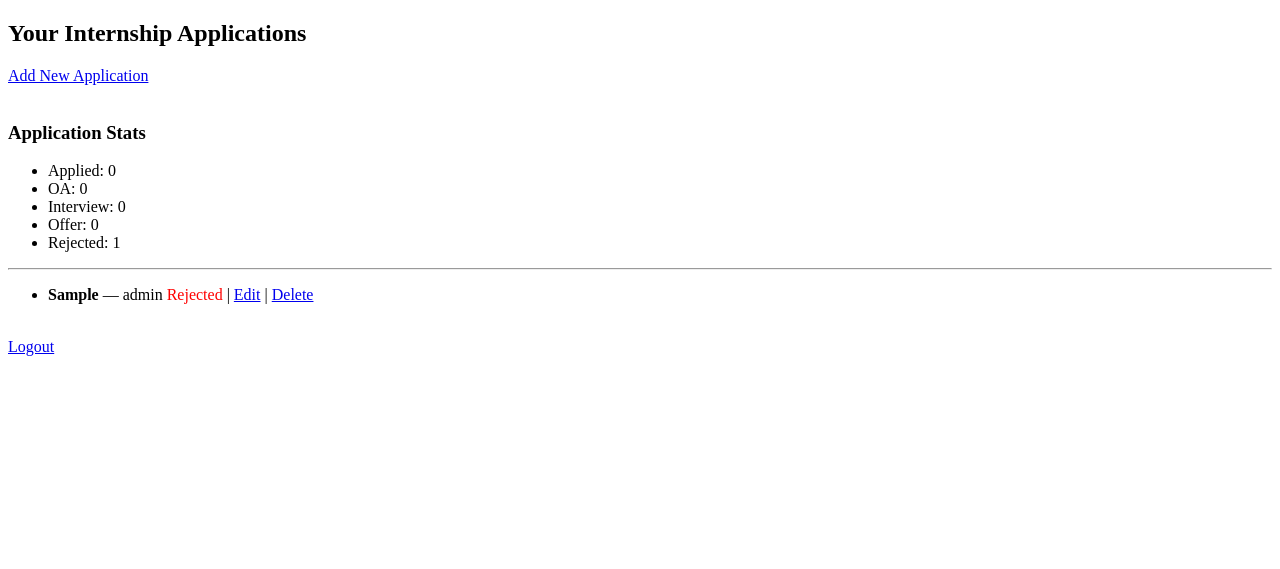
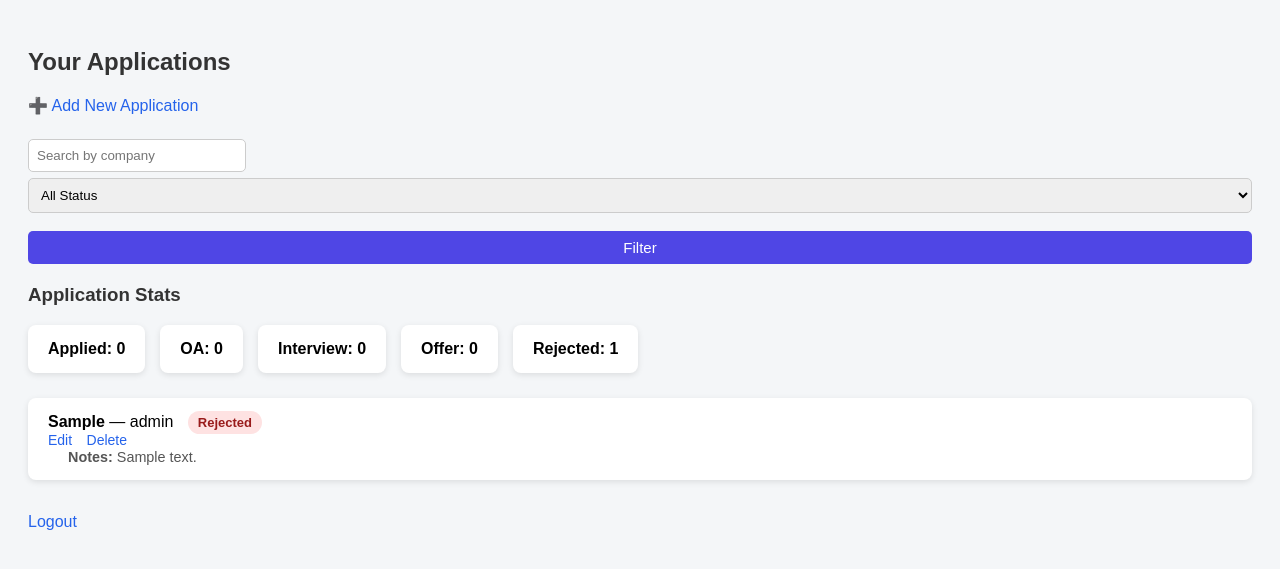
Before and after one commit to haripriya1028/internship-tracker, a Flask app: page /dashboard in a window 1280 px wide. Shown: the top 569 px of the page. Run offline with Flask 3, Linux system fonts and the light colour scheme; a user stored in the database is signed in; tables that the repository leaves empty hold one stand-in row (values such as "Sample post").

Commit message:
Improved UI

```diff
--- a/app.py
+++ b/app.py
@@ -3,7 +3,7 @@ from extensions import db, login_manager
 from flask_login import login_required, current_user
 from models.application import Application
 from flask import render_template
-
+from flask import request
 
 from config import Config
 
@@ -37,13 +37,22 @@ def create_app():
         return "Internship Tracker is running!"
 
 
-
     @app.route("/dashboard")
     @login_required
     def dashboard():
-        apps = Application.query.filter_by(user_id=current_user.id).all()
+        search = request.args.get("search", "")
+        status_filter = request.args.get("status", "")
 
-        # Count applications by status
+        query = Application.query.filter_by(user_id=current_user.id)
+
+        if search:
+            query = query.filter(Application.company.ilike(f"%{search}%"))
+
+        if status_filter:
+            query = query.filter_by(status=status_filter)
+
+        apps = query.all()
+
         stats = {
             "Applied": 0,
             "OA": 0,
@@ -59,8 +68,11 @@ def create_app():
         return render_template(
             "dashboard.html",
             applications=apps,
-            stats=stats
+            stats=stats,
+            search=search,
+            status_filter=status_filter
         )
+
 
 
 
--- a/routes/applications.py
+++ b/routes/applications.py
@@ -14,7 +14,7 @@ def add_application():
             company=request.form["company"],
             role=request.form["role"],
             status=request.form["status"],
-            notes=request.form["notes"],
+            notes = request.form.get("notes", ""),
             applied_date=date.today(),
             user_id=current_user.id
         )
@@ -42,7 +42,8 @@ def edit_application(id):
         db.session.commit()
         return redirect(url_for("dashboard"))
 
-    return render_template("edit_application.html", app=app)
+    return render_template("edit_application.html", application=app)
+
 
 
 @applications.route("/delete/<int:id>")
--- a/static/style.css
+++ b/static/style.css
@@ -0,0 +1,175 @@
+body {
+    font-family: Arial, sans-serif;
+    background-color: #f4f6f8;
+    padding: 20px;
+}
+
+h2, h3 {
+    color: #333;
+}
+
+a {
+    text-decoration: none;
+    color: #2563eb;
+    font-weight: 500;
+}
+
+.stats {
+    display: flex;
+    gap: 15px;
+    margin-bottom: 25px;
+}
+
+.stat-box {
+    background: white;
+    padding: 15px 20px;
+    border-radius: 8px;
+    box-shadow: 0 2px 6px rgba(0,0,0,0.1);
+    font-weight: bold;
+}
+
+.card {
+    background: white;
+    padding: 15px 20px;
+    border-radius: 8px;
+    box-shadow: 0 2px 6px rgba(0,0,0,0.1);
+    margin-bottom: 15px;
+}
+
+.badge {
+    padding: 4px 10px;
+    border-radius: 12px;
+    font-size: 13px;
+    font-weight: bold;
+    margin-left: 10px;
+}
+
+.applied { background: #dbeafe; color: #1e40af; }
+.oa { background: #ffedd5; color: #9a3412; }
+.interview { background: #ede9fe; color: #5b21b6; }
+.offer { background: #dcfce7; color: #166534; }
+.rejected { background: #fee2e2; color: #991b1b; }
+
+.actions a {
+    margin-right: 10px;
+    font-size: 14px;
+}
+/* AUTH PAGES */
+
+.auth-body {
+    background: #f8fafc;
+    display: flex;
+    align-items: center;
+    justify-content: center;
+    height: 100vh;
+}
+
+.auth-card {
+    background: white;
+    padding: 30px;
+    width: 350px;
+    border-radius: 12px;
+    box-shadow: 0 10px 25px rgba(0,0,0,0.1);
+}
+
+.auth-card h2 {
+    text-align: center;
+    margin-bottom: 20px;
+}
+
+.auth-card label {
+    display: block;
+    margin-top: 15px;
+    font-weight: 600;
+}
+
+.auth-card input {
+    width: 100%;
+    padding: 10px;
+    margin-top: 5px;
+    border-radius: 6px;
+    border: 1px solid #cbd5f5;
+}
+
+.auth-card button {
+    width: 100%;
+    margin-top: 20px;
+    padding: 10px;
+    background: #2563eb;
+    color: white;
+    border: none;
+    border-radius: 6px;
+    font-weight: bold;
+    cursor: pointer;
+}
+
+.auth-card button:hover {
+    background: #1d4ed8;
+}
+
+.auth-link {
+    text-align: center;
+    margin-top: 15px;
+}
+.auth-card {
+    animation: fadeIn 0.4s ease-in;
+}
+
+@keyframes fadeIn {
+    from { opacity: 0; transform: translateY(10px); }
+    to { opacity: 1; }
+}
+.auth-card select {
+    width: 100%;
+    padding: 10px;
+    margin-top: 5px;
+    border-radius: 6px;
+    border: 1px solid #cbd5f5;
+}
+select option[value=""] {
+    color: #9ca3af;
+}
+.container {
+    width: 400px;
+    margin: 60px auto;
+    background: white;
+    padding: 25px;
+    border-radius: 8px;
+    box-shadow: 0 4px 12px rgba(0,0,0,0.1);
+}
+.back-link {
+    display: block;
+    margin-top: 15px;
+    text-align: center;
+    text-decoration: none;
+    color: #4f46e5;
+}
+label {
+    display: block;
+    margin-top: 12px;
+    font-weight: 600;
+}
+
+input, select, textarea {
+    width: 100%;
+    padding: 10px;
+    margin-top: 6px;
+    border-radius: 5px;
+    border: 1px solid #ccc;
+}
+
+button {
+    margin-top: 18px;
+    width: 100%;
+    padding: 10px;
+    background-color: #4f46e5;
+    color: white;
+    border: none;
+    border-radius: 5px;
+    font-size: 15px;
+    cursor: pointer;
+}
+
+button:hover {
+    background-color: #4338ca;
+}
--- a/templates/dashboard.html
+++ b/templates/dashboard.html
@@ -1,50 +1,81 @@
 <!DOCTYPE html>
 <html>
 <head>
+    <link rel="stylesheet" href="{{ url_for('static', filename='style.css') }}">
+
     <title>Dashboard</title>
 </head>
 <body>
-    <h2>Your Internship Applications</h2>
+    <h2>Your Applications</h2>
 
-    <a href="/add">Add New Application</a>
+    <a href="/add">➕ Add New Application</a>
     <br><br>
+    <form method="GET" style="margin-bottom: 20px;">
+        <input
+            type="text"
+            name="search"
+            placeholder="Search by company"
+            value="{{ search }}"
+            style="padding: 8px; width: 200px;"
+        >
 
-    <!-- Application Stats -->
+        <select name="status" style="padding: 8px;">
+            <option value="">All Status</option>
+            {% for s in ["Applied", "OA", "Interview", "Offer", "Rejected"] %}
+                <option value="{{ s }}" {% if status_filter == s %}selected{% endif %}>
+                    {{ s }}
+                </option>
+            {% endfor %}
+        </select>
+
+        <button type="submit" style="padding: 8px;">Filter</button>
+    </form>
+
+
+    <!-- Stats -->
     <h3>Application Stats</h3>
-    <ul>
+    <div class="stats">
         {% for key, value in stats.items() %}
-            <li>{{ key }}: {{ value }}</li>
+            <div class="stat-box">
+                {{ key }}: {{ value }}
+            </div>
         {% endfor %}
-    </ul>
-    <hr>
+    </div>
 
-    <!-- Applications List -->
-    <ul>
+    <!-- Applications -->
     {% for app in applications %}
-            <li>
+        <div class="card">
             <strong>{{ app.company }}</strong> — {{ app.role }}
 
             {% if app.status == "Applied" %}
-                    <span style="color: blue;">{{ app.status }}</span>
+                <span class="badge applied">Applied</span>
             {% elif app.status == "OA" %}
-                    <span style="color: orange;">{{ app.status }}</span>
+                <span class="badge oa">OA</span>
             {% elif app.status == "Interview" %}
-                    <span style="color: purple;">{{ app.status }}</span>
+                <span class="badge interview">Interview</span>
             {% elif app.status == "Offer" %}
-                    <span style="color: green;">{{ app.status }}</span>
+                <span class="badge offer">Offer</span>
             {% elif app.status == "Rejected" %}
-                    <span style="color: red;">{{ app.status }}</span>
+                <span class="badge rejected">Rejected</span>
             {% endif %}
 
-                | <a href="/edit/{{ app.id }}">Edit</a>
-                | <a href="/delete/{{ app.id }}">Delete</a>
-            </li>
+            <div class="actions">
+                <a href="/edit/{{ app.id }}">Edit</a>
+                <a href="/delete/{{ app.id }}">Delete</a>
+            </div>
+            {% if app.notes %}
+                <div style="margin-left: 20px; color: #555; font-size: 0.9em;">
+                    <strong>Notes:</strong> {{ app.notes }}
+                </div>
+            {% endif %}
+
+        </div>
     {% else %}
-            <li>No applications added yet.</li>
+        <p>No applications added yet.</p>
     {% endfor %}
-    </ul>
 
     <br>
     <a href="/logout">Logout</a>
 </body>
+
 </html>
```
Also changed, not shown: templates/add_application.html (+22 -10 lines), templates/edit_application.html (+23 -12 lines), templates/login.html (+20 -8 lines), templates/register.html (+23 -9 lines). Lines whose indentation alone changed are shown as unchanged.
